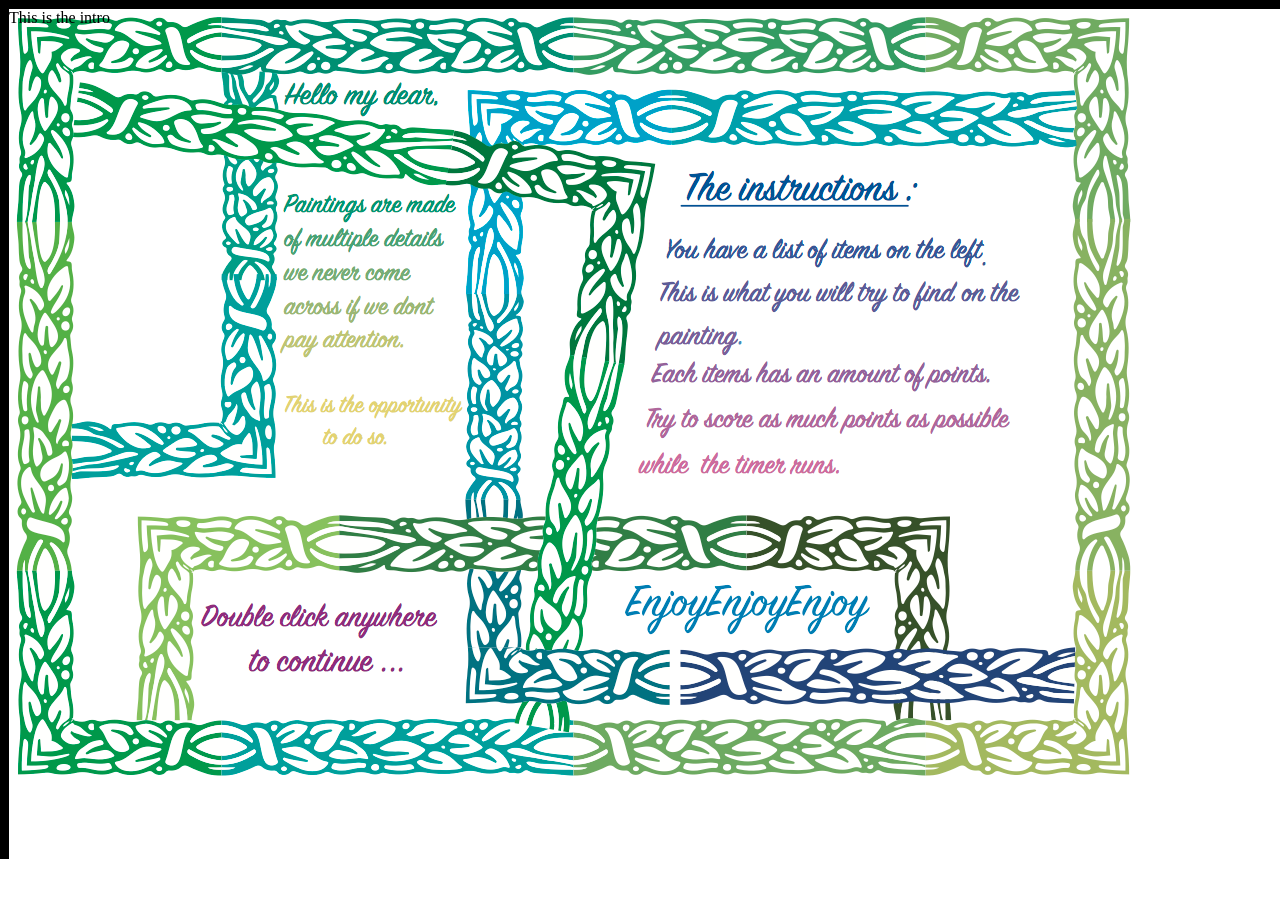
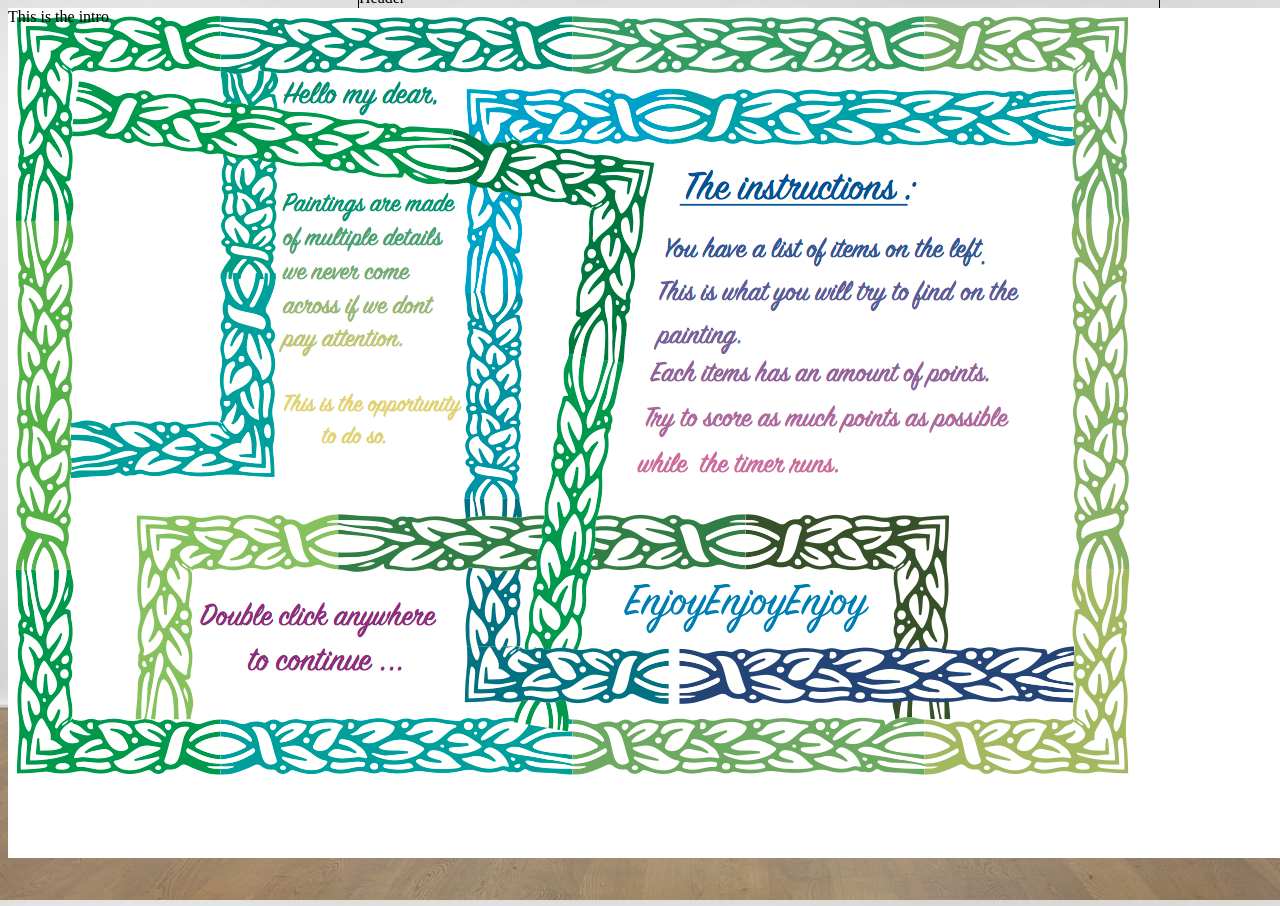
Before and after one commit to Axosss/Project, a PHP site: page / in a window 1280 px wide; the page is wider, and only the part inside the window is pictured. Before the commit the page ends 859 px from the top of that part, so only its background shows below. Run offline with PHP 8.4, Linux system fonts and the light colour scheme; some libraries are stand-ins or nearby versions.

Commit message:
new background new frame new eeeeeething

```diff
--- a/index.html
+++ b/index.html
@@ -13,12 +13,10 @@
     <div id="header">Header</div>
 
     <audio id="backgroundAudio" autoplay="autoplay">
-      <!-- <source src="http://www.amclassical.com/mp3/amclassical_march_from_the_magic_flute.mp3" /> -->
+      <source src="http://www.amclassical.com/mp3/amclassical_march_from_the_magic_flute.mp3" />
     </audio>
 
     <a href="#noscroll" id="mute" >Click to mute the music my dear</a>
-    <!-- <img src="img/MusicOn.png" id="musicOn"/> -->
-
 
     <div id="levelName"></div>
     <div id="itemListHeader"></div>
@@ -51,13 +49,14 @@
 
     </div>
 
+    <div id="pictureFrame">
       <div id="picture" class="level1">
         <li class="boxes" id="click1" value="10">1</li>
         <li class="boxes" id="click2" value="20">2</li>
         <li class="boxes" id="click3" value="20">3</li>
         <li class="boxes" id="click4" value="30">4</li>
       </div>
-
+    </div>
 
 
   </div>
--- a/style.css
+++ b/style.css
@@ -1,5 +1,5 @@
 body {
-  background-color: black;
+  background-image: url("img/background.png");
 }
 
 #intro {
@@ -16,43 +16,47 @@ background-repeat: no-repeat;
 
 #website-layout {
   position: relative;
-  border: 1px solid black;
-  background-image: url("img/mainBackground.png");
-  height: 672px ;
+
+
+  height: 890px ;
   width: 1196px;
 }
 
 #mute {
   position: absolute;
-  top: 615px;
+  top: 25px;
   left: 40px;
 }
+
   #header  {
     position: absolute;
     border: 1px solid black;
-    left: 400px;
-    height: 100px;
-    width: 634px;
-  }
+
+    top: -20px;
+    left: 350px;
+    height: 135px;
+    width: 800px;
+
+    }
   #levelName {
     position: absolute;
     border: 1px solid black;
     text-align: center;
-    top:435px;
-    left: 70px;
-    height: 204px;
+    top:467px;
+    left: 24px;
+    height: 213px;
     width: 300px;
   }
   #left-side {
     position: absolute;
-    left: 70px;
-    top: 70px;
+    left: 40px;
+    top: 100px;
     height: 280px;
     width: 270px;
   }
     #scoreboard {
     position: relative;
-    top: 270px;
+    top: 274px;
     height: 80px;
     width: 270px;
     /*text-align: center;*/
@@ -88,8 +92,8 @@ background-repeat: no-repeat;
     #itemListHeader {
     position: absolute;
 
-    top: 30px;
-    left: 40px;
+    top: 66px;
+    left: 11px;
     background-image: url("img/itemListHeader.png");
     height: 72px;
     width: 325px;
@@ -100,21 +104,34 @@ background-repeat: no-repeat;
     padding-left: 10px;
     position: absolute;
     top: 3px;
-    height: 350px;
+    height: 267px;
     width: 260px;
     border: 1px solid black;
     }
 
+
 /* Picture */
+#pictureFrame {
+  background-image: url("img/frame.png");
+  position: relative;
+  width: 800px;
+  height: 580px;
+  border: 1px solid black;
+top: 100px;
+left: 350px;
+}
+
   #picture {
-    position: relative;
-    top: 132px;
-    left: 382px;
+    position: absolute;
+    top: 33px;
+    left: 33px;
     height: 510px;
     width: 730px;
     background-repeat: no-repeat;
     border: 1px solid black;
     list-style-type: none;
+  }
+}
 
 }
 
```
Also changed, not shown: main.js (+2 -5 lines), img/background.jpg (added), img/background.png (added), img/frame.png (added).
